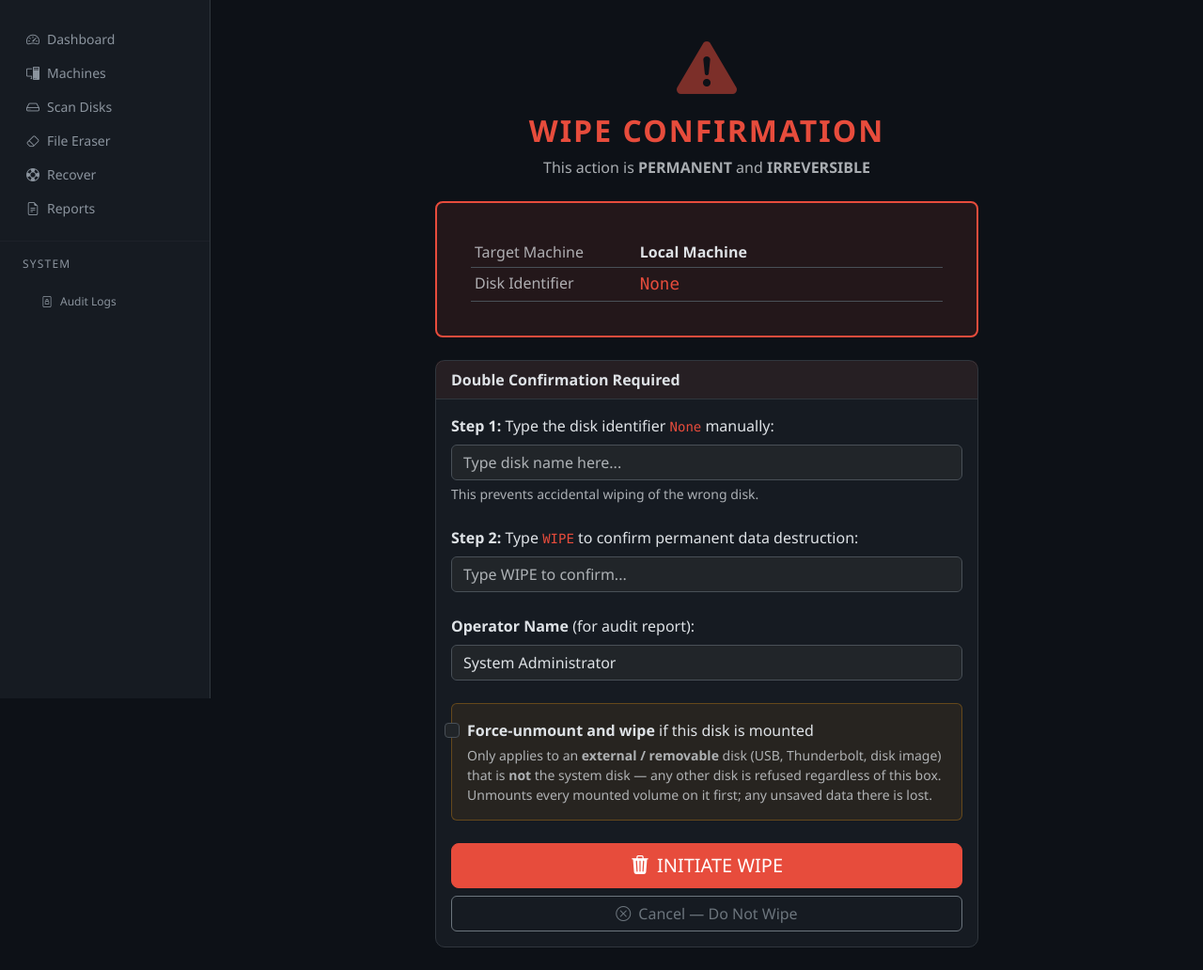
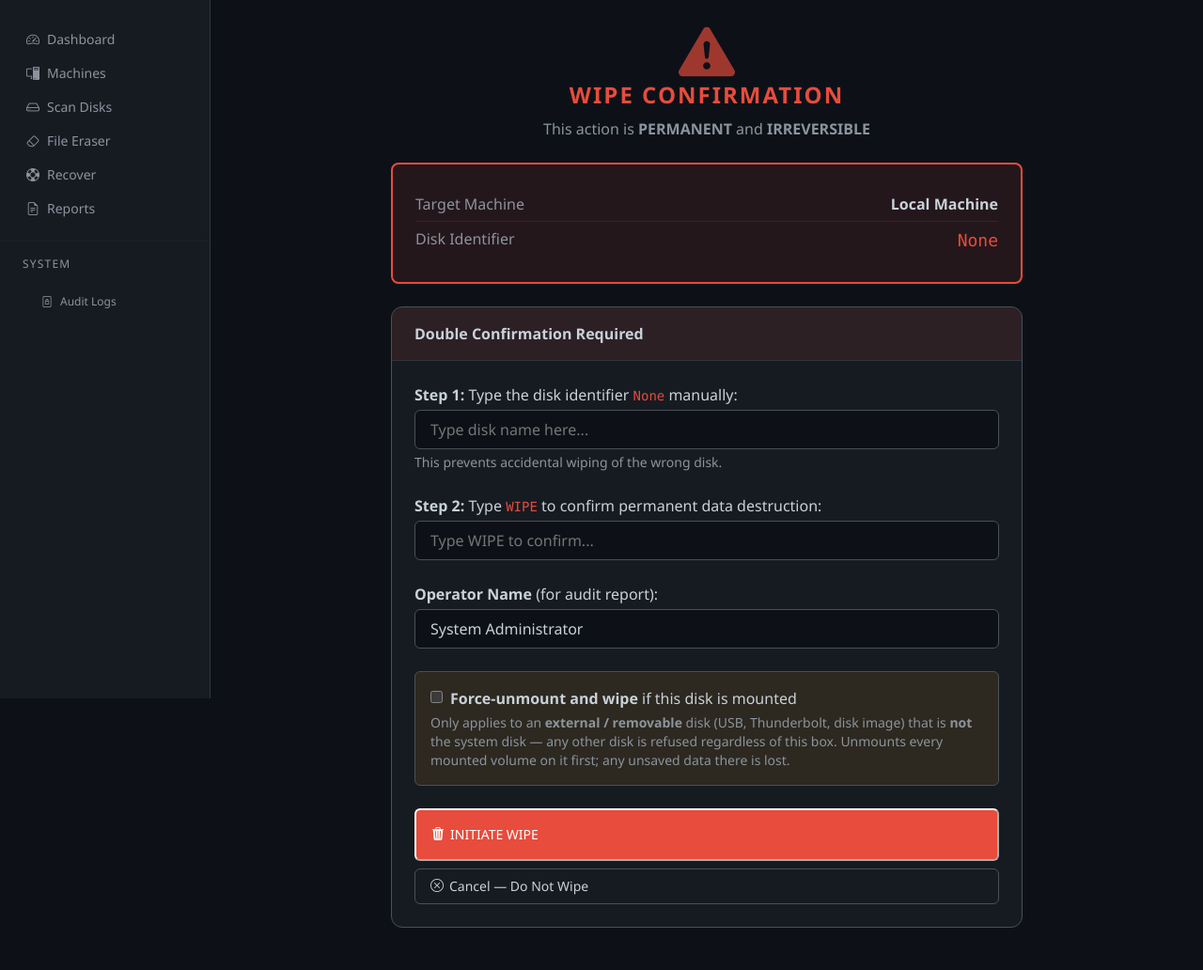
Before and after one commit to harishvidyarthcsecs/WiperX, a Flask app: page /wipe/confirm in a window 1280 px wide. Shown: the part 68-1100 px from the top of the page at 94% size. After the commit the page ends 1055 px from the top, so only its background shows below. Run offline with Flask 3, Linux system fonts and the light colour scheme; a user stored in the database is signed in; some libraries are stand-ins or nearby versions.

Commit message:
feat(web): disk scan + wipe confirm/execute page pass (Part B, slice 7)
- web/templates/disks/scan_results.html: card()/badge()/table_wrap(). Status
  badges (SYSTEM/MOUNTED/Available/removable) and the wipe/protected action
  cell kept their exact logic and url_for(wipe.confirm, ...) args.
- web/templates/wipe/confirm.html: the double-confirmation form - field names
  (disk_id, machine_id, confirm_name, second_confirm, operator,
  force_unmount) untouched. Custom @keyframes pulse dropped in favor of
  Tailwind's built-in animate-pulse.
- web/templates/wipe/execute.html: the live-wipe SSE page - every JS-
  referenced DOM id (status-bar, spinner, status-text, log-panel,
  result-panel, result-success, result-failed, error-text, report-links,
  json-report-link, pdf-report-link, scroll-icon) and both endpoints
  (wipe.run_wipe, wipe.stream_logs) kept identical; only the status-bar/
  spinner/result-box CSS classes changed, and the JS that toggles them
  between "info/success/danger" states now swaps Tailwind classes
  (STATUS_CLASSES) instead of Bootstrap's alert-* ones.

Verified: pytest 155 passed (1 pre-existing recovery flake, unrelated).
Rendered all three via the Flask test client - scan_results with mocked
ExecutionManager.scan_disks output (3 disks: available/system/mounted-
removable) since a real scan needs root; confirm via its query-string
contract; execute with session["pending_wipe"] set directly - screenshotted
each with headless Chrome against the live dev server for assets. (First
screenshot attempt rendered unstyled - the dev server had been stopped after
the previous slice and I forgot to restart it before this render; restarted
and re-shot, not a template bug.)

Co-Authored-By: Claude Sonnet 5 <noreply@anthropic.com>
Claude-Session: https://claude.ai/code/session_01Ay1oDUAfQtqfH8dq6p4sHe

```diff
--- a/web/templates/wipe/confirm.html
+++ b/web/templates/wipe/confirm.html
@@ -1,77 +1,74 @@
 {% extends "base.html" %}
+{% from "_components/ui.html" import card, btn %}
 {% block title %}Confirm Wipe{% endblock %}
 {% block content %}
-<div class="row justify-content-center">
-    <div class="col-md-7">
+<div class="mx-auto max-w-2xl">
     <!-- Warning Header -->
-        <div class="text-center mb-4">
-            <div style="font-size:4rem; color:#e74c3c; animation: pulse 1.5s infinite">
+    <div class="mb-6 text-center">
+        <div class="animate-pulse text-6xl text-wx-red">
             <i class="bi bi-exclamation-triangle-fill"></i>
         </div>
-            <h2 style="color:#e74c3c; font-weight:800; letter-spacing:2px">WIPE CONFIRMATION</h2>
-            <p class="text-muted">This action is <strong>PERMANENT</strong> and <strong>IRREVERSIBLE</strong></p>
+        <h2 class="text-2xl font-extrabold tracking-[2px] text-wx-red">WIPE CONFIRMATION</h2>
+        <p class="text-wx-muted">This action is <strong>PERMANENT</strong> and <strong>IRREVERSIBLE</strong></p>
     </div>
 
     <!-- Wipe Target Info -->
-        <div class="card mb-4 wipe-warning-box">
-            <div class="p-3">
-                <table class="table table-sm mb-0" style="color: inherit">
-                    <tr>
-                        <td class="text-muted" width="35%">Target Machine</td>
-                        <td><strong>{{ target_label }}</strong></td>
-                    </tr>
-                    <tr>
-                        <td class="text-muted">Disk Identifier</td>
-                        <td><code style="color:#e74c3c; font-size:1.1rem">{{ disk_id }}</code></td>
-                    </tr>
-                </table>
+    <div class="mb-4 rounded-lg border-2 border-wx-red bg-wx-red/10 p-4">
+        <div class="flex justify-between border-b border-wx-border/60 py-1.5">
+            <span class="text-wx-muted">Target Machine</span>
+            <strong>{{ target_label }}</strong>
+        </div>
+        <div class="flex justify-between py-1.5">
+            <span class="text-wx-muted">Disk Identifier</span>
+            <code class="text-lg text-wx-red">{{ disk_id }}</code>
         </div>
     </div>
 
     <!-- Confirmation Form -->
-        <div class="card">
-            <div class="card-header"><strong>Double Confirmation Required</strong></div>
-            <div class="card-body">
+    {% call card(title="Double Confirmation Required") %}
         <form method="POST" action="{{ url_for('wipe.confirm') }}">
             <input type="hidden" name="csrf_token" value="{{ csrf_token() }}">
             <input type="hidden" name="disk_id" value="{{ disk_id }}">
             <input type="hidden" name="machine_id" value="{{ machine_id }}">
 
             <div class="mb-4">
-                        <label class="form-label">
+                <label class="mb-1 block">
                     <strong>Step 1:</strong> Type the disk identifier
-                            <code style="color:#e74c3c">{{ disk_id }}</code> manually:
+                    <code class="text-wx-red">{{ disk_id }}</code> manually:
                 </label>
-                        <input type="text" name="confirm_name" class="form-control"
-                               placeholder="Type disk name here..."
-                               autocomplete="off" required>
-                        <div class="form-text text-muted">
+                <input type="text" name="confirm_name" placeholder="Type disk name here..."
+                       autocomplete="off" required
+                       class="w-full rounded-md border border-wx-border bg-wx-dark px-3 py-2 text-wx-text
+                              focus:outline-none focus:border-wx-red focus:ring focus:ring-wx-red-dim">
+                <div class="mt-1 text-sm text-wx-muted">
                     This prevents accidental wiping of the wrong disk.
                 </div>
             </div>
 
             <div class="mb-4">
-                        <label class="form-label">
-                            <strong>Step 2:</strong> Type <code style="color:#e74c3c">WIPE</code>
+                <label class="mb-1 block">
+                    <strong>Step 2:</strong> Type <code class="text-wx-red">WIPE</code>
                     to confirm permanent data destruction:
                 </label>
-                        <input type="text" name="second_confirm" class="form-control"
-                               placeholder="Type WIPE to confirm..."
-                               autocomplete="off" required>
+                <input type="text" name="second_confirm" placeholder="Type WIPE to confirm..."
+                       autocomplete="off" required
+                       class="w-full rounded-md border border-wx-border bg-wx-dark px-3 py-2 text-wx-text
+                              focus:outline-none focus:border-wx-red focus:ring focus:ring-wx-red-dim">
             </div>
 
             <div class="mb-4">
-                        <label class="form-label"><strong>Operator Name</strong> (for audit report):</label>
-                        <input type="text" name="operator" class="form-control"
-                               value="{{ current_user.display_name }}">
+                <label class="mb-1 block"><strong>Operator Name</strong> (for audit report):</label>
+                <input type="text" name="operator" value="{{ current_user.display_name }}"
+                       class="w-full rounded-md border border-wx-border bg-wx-dark px-3 py-2 text-wx-text
+                              focus:outline-none focus:border-wx-red focus:ring focus:ring-wx-red-dim">
             </div>
 
-                    <div class="form-check mb-4 p-3 rounded" style="background: rgba(243,156,18,0.08); border: 1px solid rgba(243,156,18,0.3)">
-                        <input class="form-check-input" type="checkbox" name="force_unmount" id="force-unmount">
-                        <label class="form-check-label" for="force-unmount">
-                            <strong>Force-unmount and wipe</strong> if this disk is mounted
+            <div class="mb-4 rounded-md border border-wx-warning/40 bg-wx-warning/10 p-3">
+                <label class="flex items-start gap-2">
+                    <input type="checkbox" name="force_unmount" class="mt-1">
+                    <span><strong>Force-unmount and wipe</strong> if this disk is mounted</span>
                 </label>
-                        <div class="form-text text-muted">
+                <div class="mt-1 text-sm text-wx-muted">
                     Only applies to an <strong>external / removable</strong> disk (USB,
                     Thunderbolt, disk image) that is <strong>not</strong> the system disk —
                     any other disk is refused regardless of this box. Unmounts every mounted
@@ -79,24 +76,11 @@
                 </div>
             </div>
 
-                    <div class="d-grid gap-2">
-                        <button type="submit" class="btn btn-danger btn-lg">
-                            <i class="bi bi-trash3-fill me-2"></i>INITIATE WIPE
-                        </button>
-                        <a href="{{ url_for('dashboard.index') }}" class="btn btn-outline-secondary">
-                            <i class="bi bi-x-circle me-2"></i>Cancel — Do Not Wipe
-                        </a>
+            <div class="grid gap-2">
+                {{ btn("INITIATE WIPE", icon="trash3-fill", variant="primary", type="submit", extra_class="py-3 text-base") }}
+                {{ btn("Cancel — Do Not Wipe", icon="x-circle", variant="outline", href=url_for('dashboard.index')) }}
             </div>
         </form>
+    {% endcall %}
 </div>
-        </div>
-    </div>
-</div>
-
-<style>
-@keyframes pulse {
-    0%, 100% { opacity: 1; }
-    50% { opacity: 0.5; }
-}
-</style>
 {% endblock %}
```
Also changed, not shown: web/templates/disks/scan_results.html (+48 -50 lines), web/templates/wipe/execute.html (+33 -28 lines), web/static/css/app.css. Lines whose indentation alone changed are shown as unchanged.
